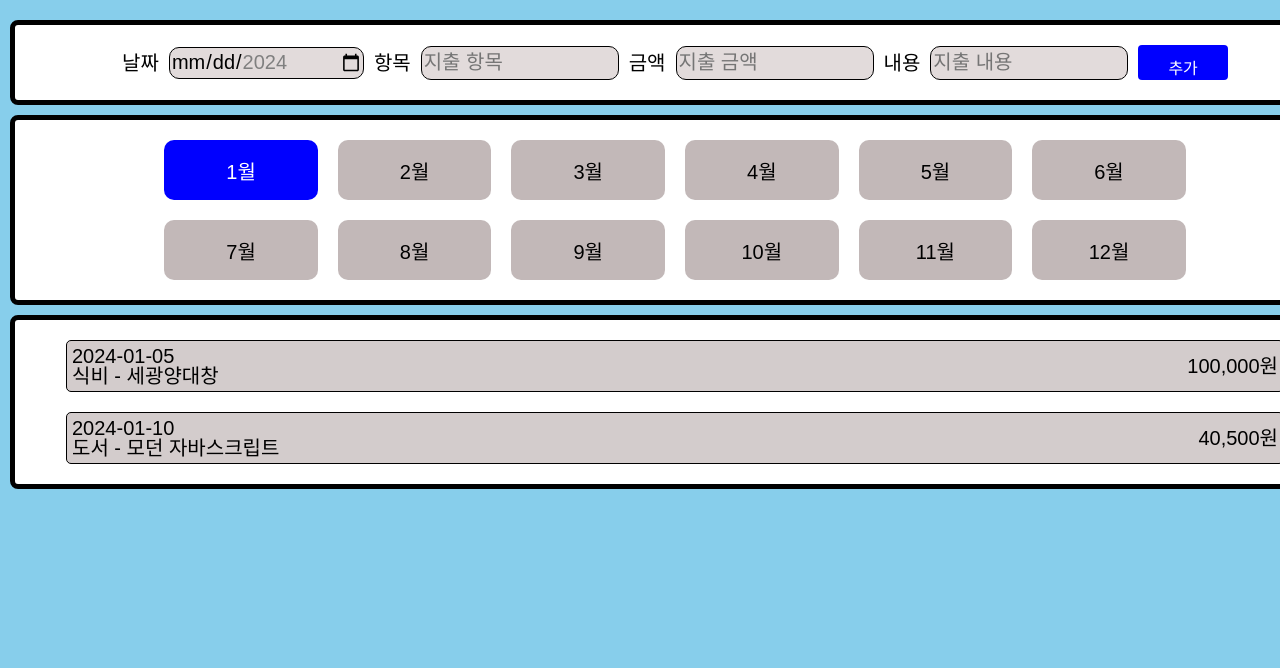
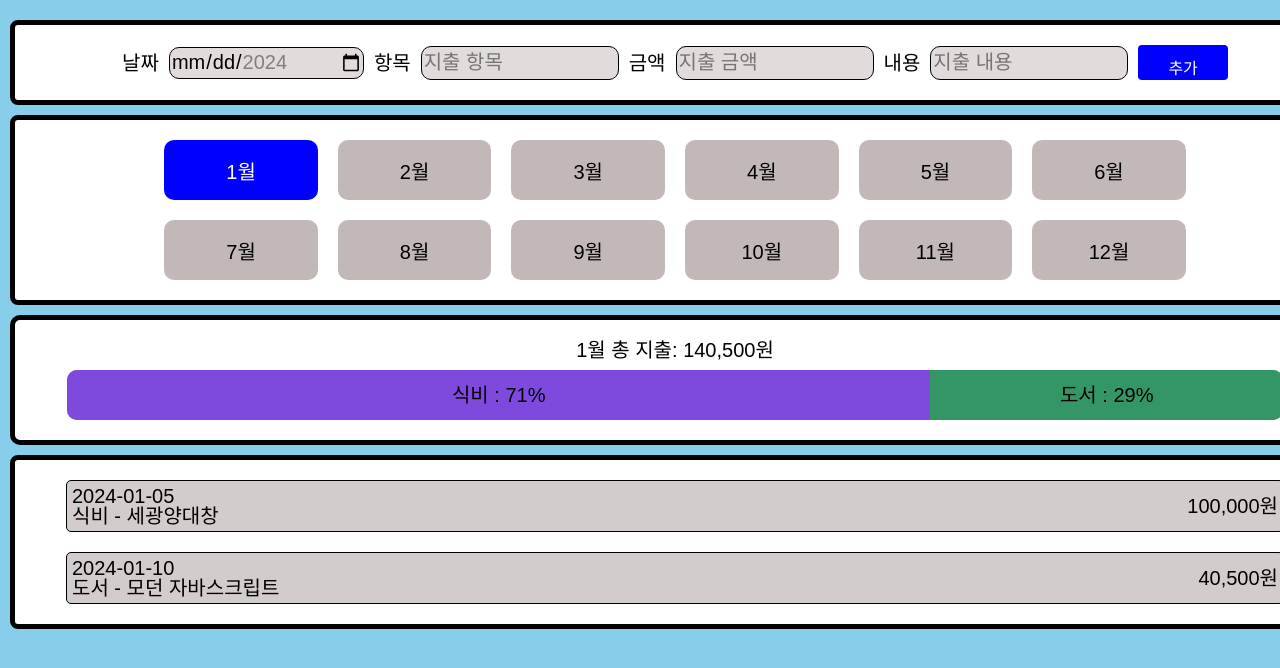
Before and after one commit to ghastlymouse/react_assignment2, a React (Vite) app: page / in a window 1280 px wide. Shown: the top 668 px of the page. Built offline with nearby package versions, Linux system fonts and the light colour scheme; a web font is replaced by a local one.

Commit message:
메인페이지에 summary 추가

```diff
--- a/src/pages/Home.jsx
+++ b/src/pages/Home.jsx
@@ -2,6 +2,7 @@ import React from 'react'
 import AddExpense from '../components/AddExpense';
 import ExpenseList from '../components/ExpenseList';
 import MonthSelect from '../components/MonthSelect';
+import ExpenseSummary from '../components/ExpenseSummary';
 
 const Home = () => {
 
@@ -9,6 +10,7 @@ const Home = () => {
         <>
             <AddExpense />
             <MonthSelect />
+            <ExpenseSummary />
             <ExpenseList />
         </>
     )
```
